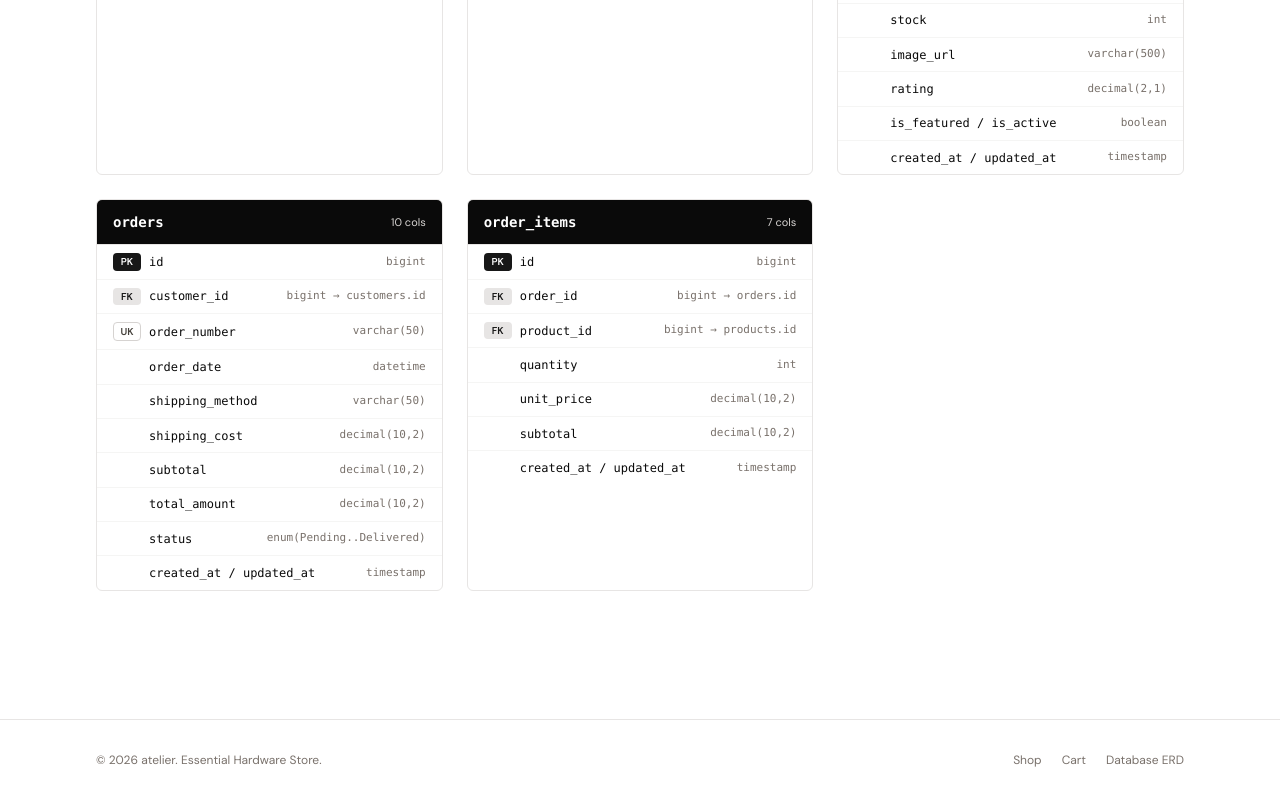
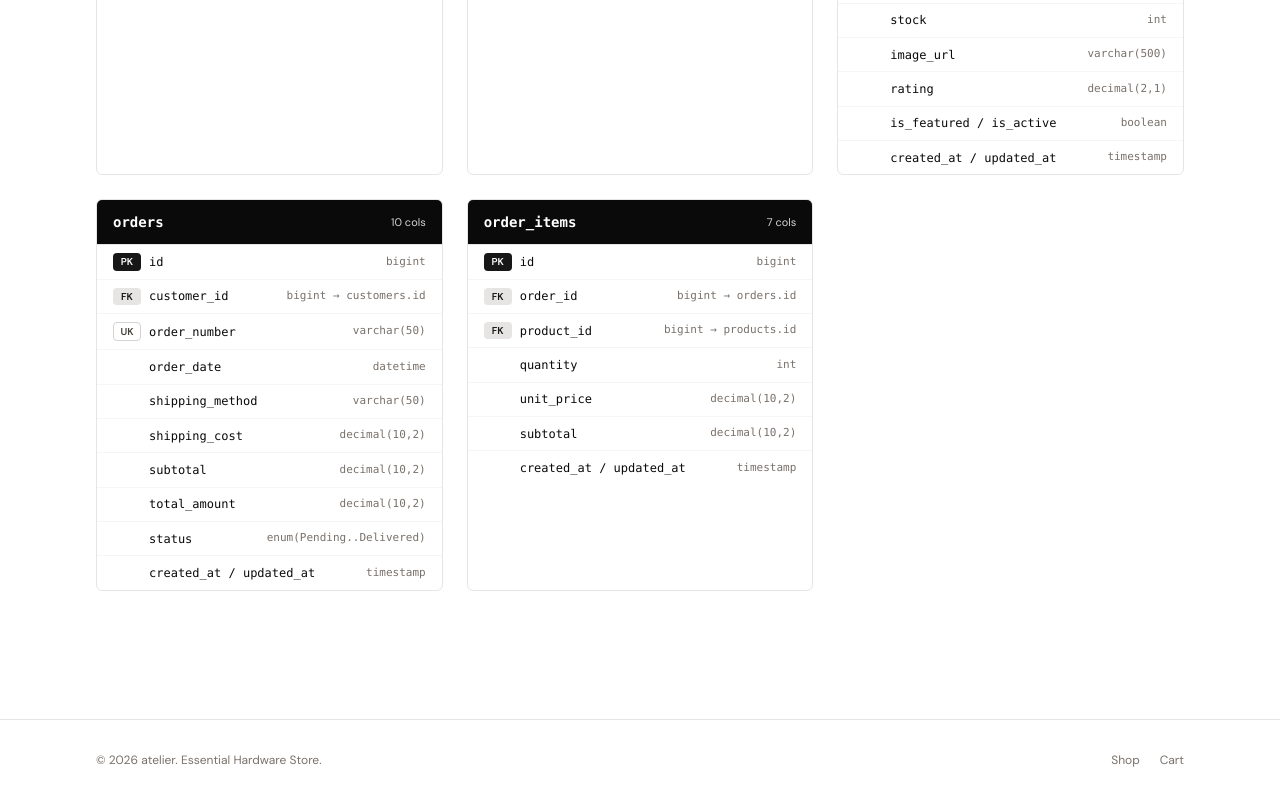
Before and after one commit to hengminou12345-del/UI-E-Commerce, a React (Vite) app: page /erd in a window 1280 px wide. Shown: the part 637-1437 px from the top of the page. Built offline with nearby package versions, Linux system fonts and the light colour scheme; no server answers.

Commit message:
chore: remove Database ERD link from footer

```diff
--- a/src/components/Footer.jsx
+++ b/src/components/Footer.jsx
@@ -12,9 +12,6 @@ export default function Footer() {
           <Link to="/cart" className="hover:text-neutral-900">
             Cart
           </Link>
-          <Link to="/erd" className="hover:text-neutral-900">
-            Database ERD
-          </Link>
         </div>
       </div>
     </footer>
```
